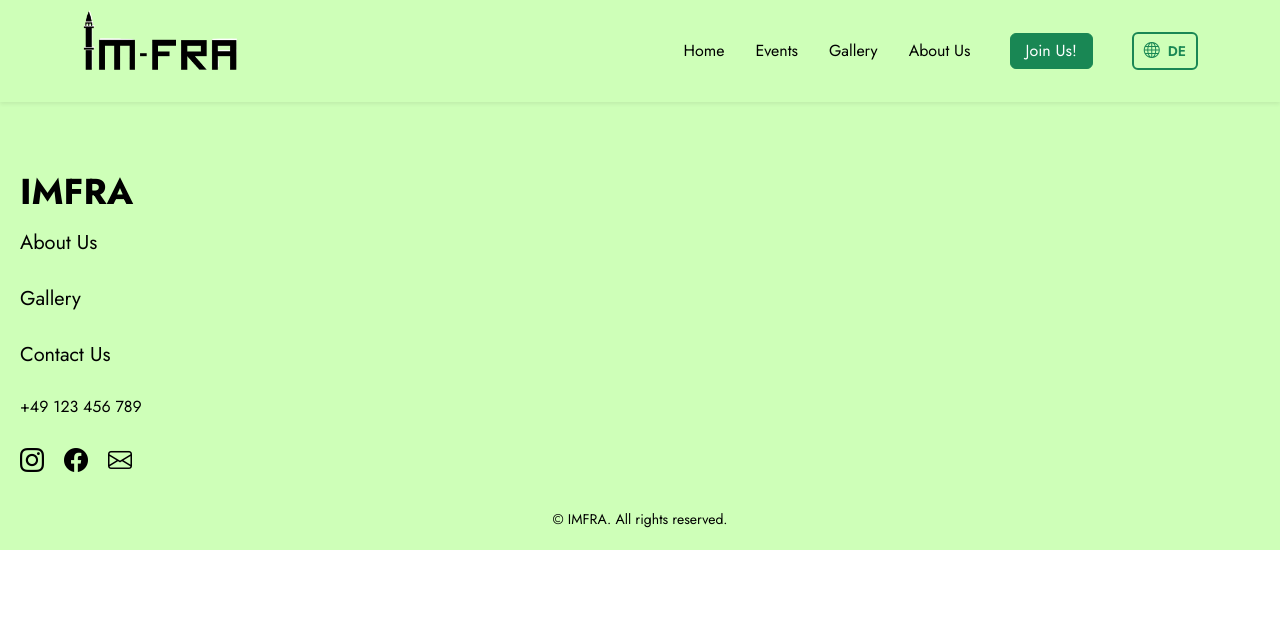
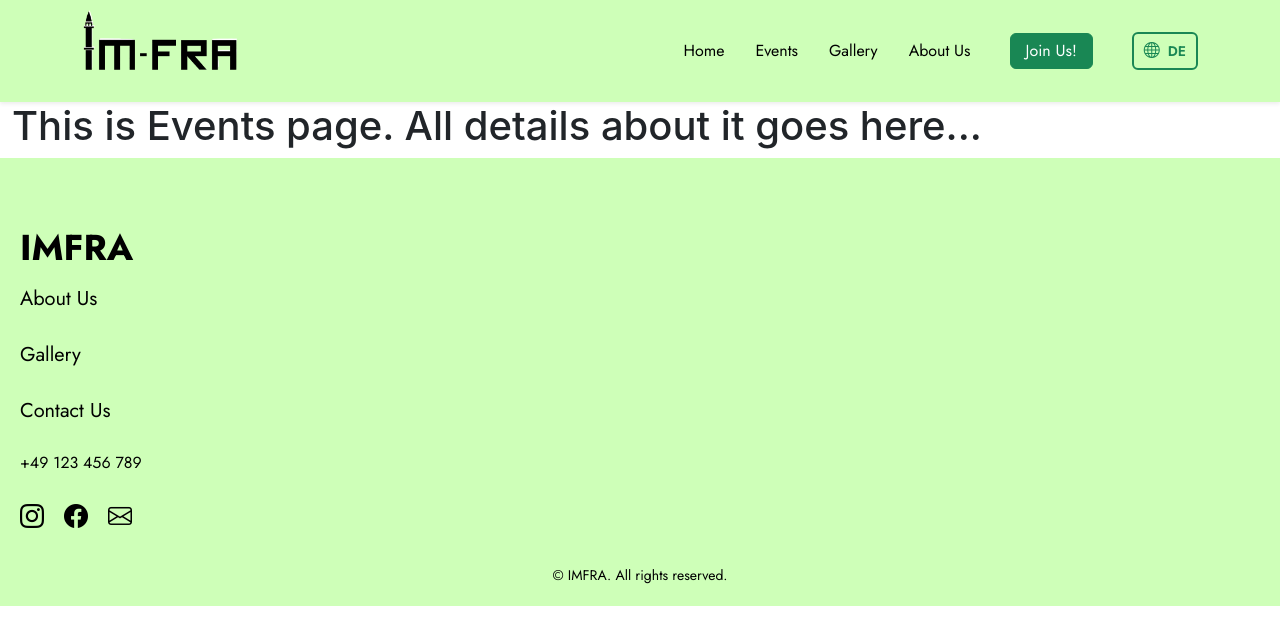
Before and after one commit to keenshi/IMFRA, a React (Create React App) app: page /Events in a window 1280 px wide. Shown: the top 644 px of the page. Built offline with nearby package versions, Linux system fonts and the light colour scheme.

Commit message:
made changes

```diff
--- a/src/App.js
+++ b/src/App.js
@@ -1,10 +1,10 @@
-import React from "react";
+import { BrowserRouter, Route, Routes } from "react-router-dom";
 import "./App.css";
 import Footer from "./footer";
 import Header from "./header";
 import MainContent from "./main";
 import { AboutUs } from "./Pages/AboutUs";
-import { BrowserRouter, Routes, Route } from "react-router-dom";
+import { Events } from "./Pages/Events";
 import { GalleryPage } from "./Pages/GallleryPage";
 
 function App() {
@@ -14,6 +14,7 @@ function App() {
         <Header />
         <Routes>
           <Route path="/" Component={MainContent} />
+          <Route path="Events" Component={Events} />
           <Route path="gallery" Component={GalleryPage} />
           <Route path="aboutUs" Component={AboutUs} />
         </Routes>
--- a/src/Pages/AboutUs.js
+++ b/src/Pages/AboutUs.js
@@ -1,9 +1,8 @@
-import React from "react";
 
 export const AboutUs = () => {
   return (
     <div className="container">
-      <h1>This is About Us page. All details about it goes here... </h1>
+      <h1>This is About Us page. All details about it goes here. </h1>
     </div>
   );
 };
--- /dev/null
+++ b/src/Pages/Events.js
@@ -0,0 +1,8 @@
+
+export const Events = () => {
+  return (
+    <div className="container" style={{ maxWidth: '1300px'}}>
+      <h1>This is Events page. All details about it goes here... </h1>
+    </div>
+  );
+};
```
